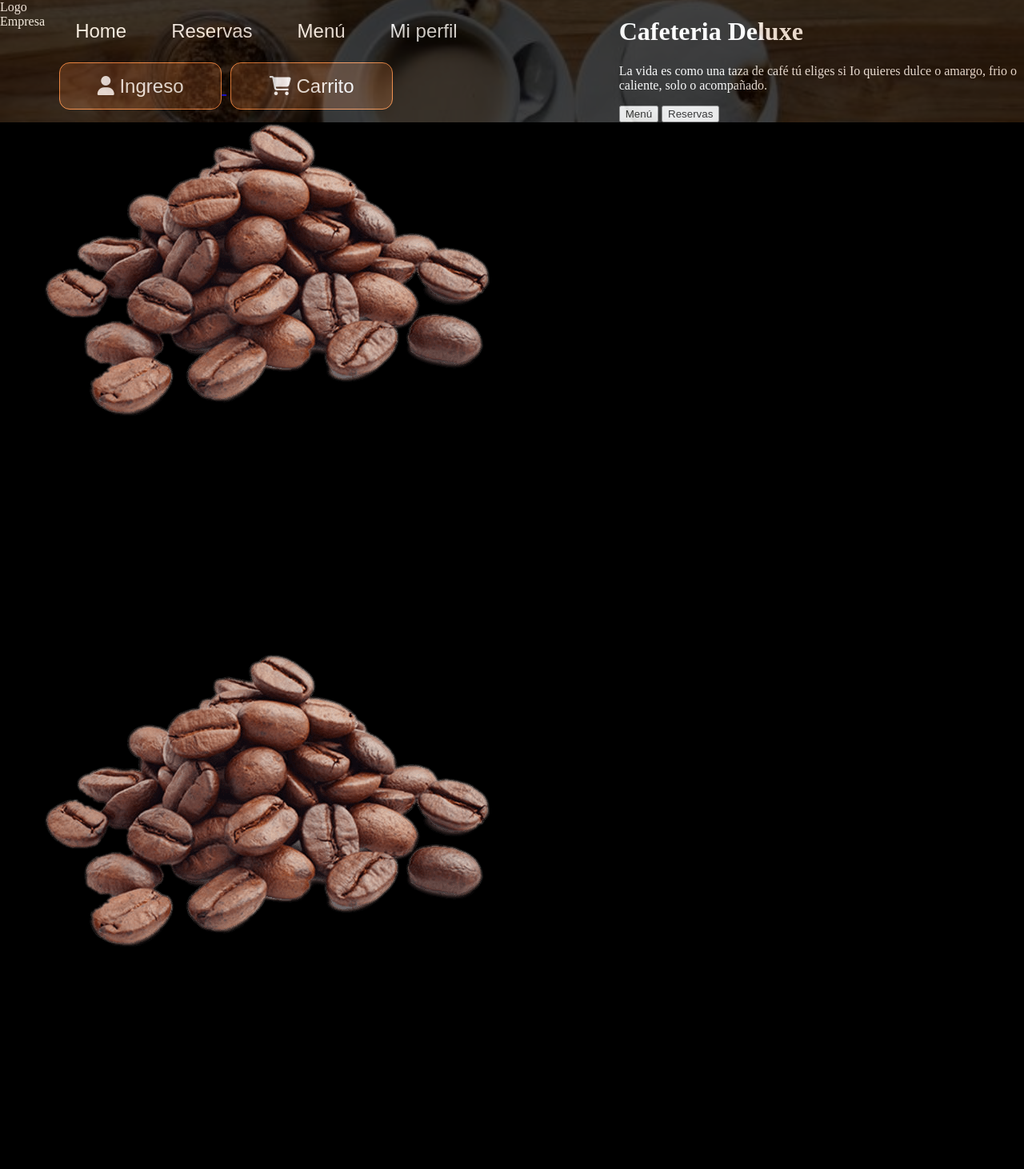
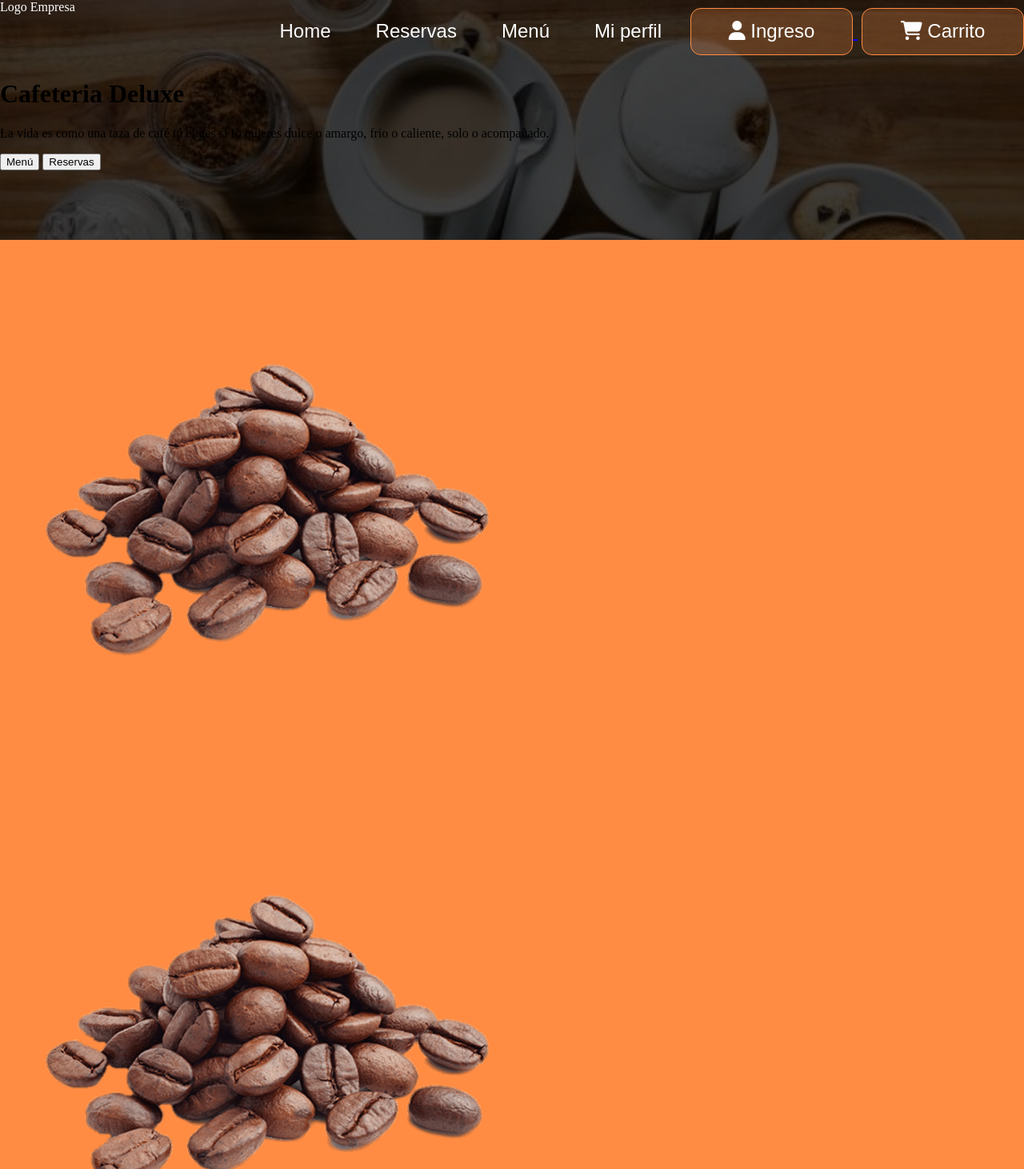
Before and after one commit to yeuryf007/Web-Cafeteria, a PHP site: page / in a window 1280 px wide. Shown: the top 1462 px of the page at 80% size. Run offline with PHP 8.4, Linux system fonts and the light colour scheme; some libraries are stand-ins or nearby versions; some web fonts are replaced.

Commit message:
arreglo fondos header y footer

```diff
--- a/css/stylehome.css
+++ b/css/stylehome.css
@@ -3,22 +3,22 @@
 }
 
 header{
-    position: absolute;
+    background-image: url("../imagenes/bagraun.png");
     display: flex;
     flex-direction: column;
     margin: 0;
     padding: 0;
     height: 300px;
     width: 100%;
+    overflow: hidden;
+    background-size: cover;
 }
 
 .topbar{
-    position: absolute;
     color: white;
     display: flex;
     flex-direction: row;
     width: 100%;
-    overflow: hidden;
 }
 
 .titulo{
@@ -78,3 +78,13 @@
     margin-right: 0;
     margin-left: auto;
 }
+
+main{
+    background-color: #FF8C42;
+}
+
+footer{
+    background-image: url("../imagenes/cafeteriafooter.png");
+    overflow: hidden;
+    background-size: cover;
+}
--- a/index.php
+++ b/index.php
@@ -12,7 +12,6 @@
 <body>
     <header>
         <div class="topbar">
-        <img src="imagenes/bagraun.jpeg" class="bg-image">
             <div class="logo">Logo Empresa</div>
             <nav class="nav" id="navgen">
             <a href="index.php"><button class="boton1">Home</button></a>
@@ -35,6 +34,7 @@
                 </button>
             </a>
             </nav>
+        </div>
         <div>
             <h1>Cafeteria Deluxe</h1>
             <p>La vida es como una taza de café tú eliges si Io quieres dulce o amargo, frio o caliente, solo o acompañado.</p>
@@ -43,7 +43,7 @@
         </div>
     </header>
     <main>
-        <img src="/imagenes/granos.png" alt=""></img>
+        <img src="imagenes/granos.png" alt=""></img>
         <div>
             <img src="/imagenes/granos.png" alt=""></img>
             <h2>Acerca de</h2>
@@ -52,7 +52,6 @@
     </main>
 </body>
     <footer>
-        <img src="/imagenes/cafeteriafooter.jpg" alt=""></img>
         <div></div>
         <nav>
             <a href="index.php"><button>Home</button></a>
```
Also changed, not shown: imagenes/bagraun.png (added), imagenes/cafeteriafooter.jpg (added), imagenes/cafeteriafooter.png (added). Lines whose indentation alone changed are shown as unchanged.
